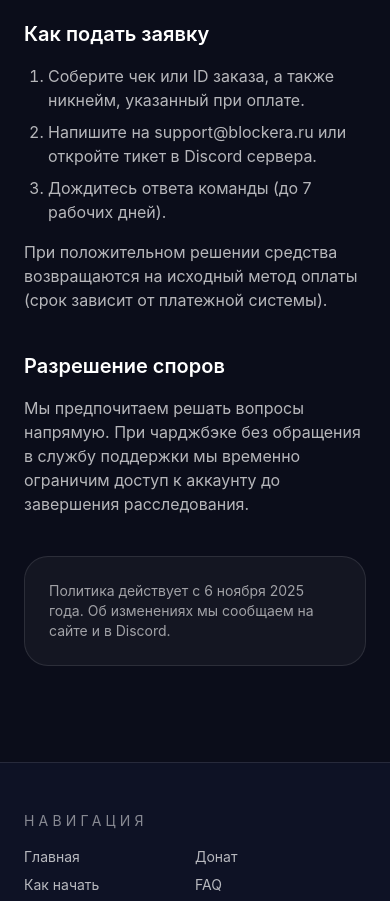
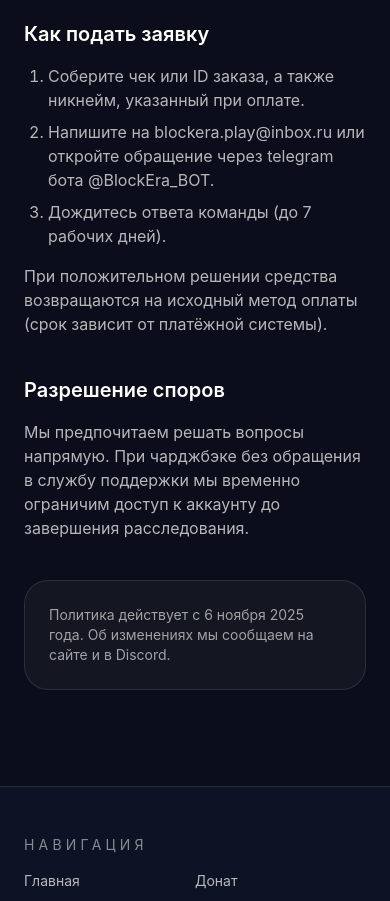
Before and after one commit to dw1rf/blockera-site, a Next.js app: page /legal/refund-policy in a window 390 px wide. Shown: the part 980-1881 px from the top of the page. Built offline with nearby package versions, Linux system fonts and the light colour scheme; no server answers.

Commit message:
main: (feat): Fix content & fix blur on small screen

```diff
--- a/src/app/donate/page.tsx
+++ b/src/app/donate/page.tsx
@@ -20,7 +20,7 @@ export default function DonatePage() {
         <div className="flex flex-col items-start gap-6 rounded-3xl border border-white/10 bg-white/[0.05] p-12 text-left shadow-card backdrop-blur">
           <span className="text-xs uppercase tracking-[0.4em] text-primary">blockera donate</span>
           <h1 className="text-balance text-4xl font-semibold uppercase tracking-[0.2em] text-white md:text-5xl">
-            Выбирай привилегии и поддержку сервера без Pay-to-Win
+            Выбирай привилегии и поддержи сервер.
           </h1>
           <p className="max-w-2xl text-base text-white/70 md:text-lg">
             Донат-магазин помогает оплачивать хостинг, запускать новые активности и поддерживать команду модераторов.
--- a/src/app/legal/privacy-policy/page.tsx
+++ b/src/app/legal/privacy-policy/page.tsx
@@ -1,48 +1,48 @@
 import type { Metadata } from "next";
 
 export const metadata: Metadata = {
-  title: "\u041F\u043E\u043B\u0438\u0442\u0438\u043A\u0430 \u043A\u043E\u043D\u0444\u0438\u0434\u0435\u043D\u0446\u0438\u0430\u043B\u044C\u043D\u043E\u0441\u0442\u0438 | Blockera",
+  title: "Политика конфиденциальности | Blockera",
   description:
-    "\u041A\u0430\u043A Blockera \u0441\u0431\u043E\u0440\u0430\u0435\u0442, \u0445\u0440\u0430\u043D\u0438\u0442 \u0438 \u0437\u0430\u0449\u0438\u0449\u0430\u0435\u0442 \u0434\u0430\u043D\u043D\u044B\u0435 \u0438\u0433\u0440\u043E\u043A\u043E\u0432 \u0438 \u043F\u043E\u043A\u0443\u043F\u0430\u0442\u0435\u043B\u0435\u0439."
+    "Как Blockera сборает, хранит и защищает данные игроков и покупателей."
 };
 
 const TEXT = {
-  badge: "\u042E\u0440\u0438\u0434\u0438\u0447\u0435\u0441\u043A\u0438\u0435 \u0434\u043E\u043A\u0443\u043C\u0435\u043D\u0442\u044B",
-  heading: "\u041F\u043E\u043B\u0438\u0442\u0438\u043A\u0430 \u043A\u043E\u043D\u0444\u0438\u0434\u0435\u043D\u0446\u0438\u0430\u043B\u044C\u043D\u043E\u0441\u0442\u0438",
+  badge: "Юридические документы",
+  heading: "Политика конфиденциальности",
   intro:
-    "\u041C\u044B \u0437\u0430\u0431\u043E\u0442\u0438\u043C\u0441\u044F \u043E \u043F\u0440\u043E\u0437\u0440\u0430\u0447\u043D\u043E\u0441\u0442\u0438. \u041D\u0438\u0436\u0435 \u043E\u043F\u0438\u0441\u0430\u043D\u043E, \u043A\u0430\u043A\u0438\u0435 \u0434\u0430\u043D\u043D\u044B\u0435 \u043C\u044B \u0441\u043E\u0431\u0438\u0440\u0430\u0435\u043C, \u043F\u043E\u0447\u0435\u043C\u0443 \u043E\u043D\u0438 \u043D\u0443\u0436\u043D\u044B \u0438 \u043A\u0430\u043A \u0432\u044B \u043C\u043E\u0436\u0435\u0442\u0435 \u0443\u043F\u0440\u0430\u0432\u043B\u044F\u0442\u044C \u0441\u043E\u0433\u043B\u0430\u0441\u0438\u0435\u043C.",
+    "Мы заботимся о прозрачности. Ниже описано, какие данные мы собираем, почему они нужны и как вы можете управлять согласием.",
   sections: [
     {
-      title: "\u041A\u0430\u043A\u0443\u044E \u0438\u043D\u0444\u043E\u0440\u043C\u0430\u0446\u0438\u044E \u043C\u044B \u0441\u043E\u0431\u0438\u0440\u0430\u0435\u043C",
+      title: "Какую информацию мы собираем",
       items: [
-        "\u041D\u0438\u043A\u043D\u0435\u0439\u043C, UUID \u0438 \u043B\u043E\u0433\u0438 \u0438\u0433\u0440\u044B \u0434\u043B\u044F \u043C\u043E\u0434\u0435\u0440\u0430\u0446\u0438\u0438.",
-        "\u041A\u043E\u043D\u0442\u0430\u043A\u0442\u044B, \u0443\u043A\u0430\u0437\u0430\u043D\u043D\u044B\u0435 \u043F\u0440\u0438 \u043E\u0431\u0440\u0430\u0449\u0435\u043D\u0438\u0438 \u0432 \u043F\u043E\u0434\u0434\u0435\u0440\u0436\u043A\u0443.",
-        "\u0414\u0430\u043D\u043D\u044B\u0435 \u043E \u0442\u0440\u0430\u043D\u0437\u0430\u043A\u0446\u0438\u044F\u0445 (ID \u0437\u0430\u043A\u0430\u0437\u0430, \u043F\u043B\u0430\u0442\u0451\u0436\u043D\u044B\u0439 \u043E\u043F\u0435\u0440\u0430\u0442\u043E\u0440, \u0432\u0440\u0435\u043C\u044F)."
+        "Никнейм, UUID и логи игры для модерации.",
+        "Контакты, указанные при обращении в поддержку.",
+        "Данные о транзакциях (ID заказа, платёжный оператор, время)."
       ]
     },
     {
-      title: "\u0417\u0430\u0447\u0435\u043C \u043D\u0435\u043E\u0431\u0445\u043E\u0434\u0438\u043C\u044B \u044D\u0442\u0438 \u0434\u0430\u043D\u043D\u044B\u0435",
+      title: "Зачем необходимы эти данные",
       body:
-        "\u0414\u0430\u043D\u043D\u044B\u0435 \u043D\u0443\u0436\u043D\u044B \u0434\u043B\u044F \u0432\u044B\u0434\u0430\u0447\u0438 \u043F\u043E\u043A\u0443\u043F\u043E\u043A, \u0431\u043E\u0440\u044C\u0431\u044B \u0441 \u043C\u043E\u0448\u0435\u043D\u043D\u0438\u0447\u0435\u0441\u0442\u0432\u043E\u043C \u0438 \u043F\u043E\u0434\u0434\u0435\u0440\u0436\u0451\u043D\u043D\u043E\u0433\u043E \u0441\u0435\u0440\u0432\u0438\u0441\u0430. \u0410\u0433\u0440\u0435\u0433\u0438\u0440\u043E\u0432\u0430\u043D\u043D\u0430\u044F \u0430\u043D\u0430\u043B\u0438\u0442\u0438\u043A\u0430 \u043F\u043E\u043C\u043E\u0433\u0430\u0435\u0442 \u043F\u043B\u0430\u043D\u0438\u0440\u043E\u0432\u0430\u0442\u044C \u0438\u0432\u0435\u043D\u0442\u044B \u0431\u0435\u0437 \u0438\u0441\u043F\u043E\u043B\u044C\u0437\u043E\u0432\u0430\u043D\u0438\u044F \u043F\u0440\u043E\u0444\u0438\u043B\u0435\u0439 \u0434\u043B\u044F \u0440\u0435\u043A\u043B\u0430\u043C\u044B."
+        "Данные нужны для выдачи покупок, борьбы с мошенничеством и поддержённого сервиса. Агрегированная аналитика помогает планировать ивенты без использования профилей для рекламы."
     },
     {
-      title: "\u0421\u0440\u043E\u043A\u0438 \u0445\u0440\u0430\u043D\u0435\u043D\u0438\u044F",
+      title: "Сроки хранения",
       body:
-        "\u0417\u0430\u043F\u0438\u0441\u0438 \u043E \u043F\u043E\u043A\u0443\u043F\u043A\u0430\u0445 \u0445\u0440\u0430\u043D\u044F\u0442\u0441\u044F \u0434\u043E 24 \u043C\u0435\u0441\u044F\u0446\u0435\u0432, \u0430 \u0442\u0438\u043A\u0435\u0442\u044B \u043F\u043E\u0434\u0434\u0435\u0440\u0436\u043A\u0438 \u2014 \u0434\u043E 12 \u043C\u0435\u0441\u044F\u0446\u0435\u0432. \u041C\u044B \u043C\u043E\u0436\u0435\u043C \u0443\u0441\u0442\u0440\u0430\u043D\u0438\u0442\u044C \u0434\u0430\u043D\u043D\u044B\u0435 \u0440\u0430\u043D\u044C\u0448\u0435, \u0435\u0441\u043B\u0438 \u043D\u0435\u0442 \u044E\u0440\u0438\u0434\u0438\u0447\u0435\u0441\u043A\u0438\u0445 \u043E\u0431\u044F\u0437\u0430\u043D\u043D\u043E\u0441\u0442\u0435\u0439 \u0438\u043B\u0438 \u0441\u043F\u043E\u0440\u043E\u0432."
+        "Записи о покупках хранятся до 24 месяцев, а тикеты поддержки — до 12 месяцев. Мы можем устранить данные раньше, если нет юридических обязанностей или споров."
     },
     {
-      title: "\u041F\u0435\u0440\u0435\u0434\u0430\u0447\u0430 \u0434\u0430\u043D\u043D\u044B\u0445",
+      title: "Передача данных",
       body:
-        "\u041C\u044B \u043D\u0435 \u043F\u0440\u043E\u0434\u0430\u0451\u043C \u043B\u0438\u0447\u043D\u044B\u0435 \u0434\u0430\u043D\u043D\u044B\u0435. \u041F\u0435\u0440\u0435\u0434\u0430\u0447\u0430 \u0441\u0432\u0435\u0434\u0435\u043D\u0438\u0439 \u0432\u043E\u0437\u043C\u043E\u0436\u043D\u0430 \u0442\u043E\u043B\u044C\u043A\u043E \u043F\u043B\u0430\u0442\u0451\u0436\u043D\u044B\u043C \u043F\u0430\u0440\u0442\u043D\u0451\u0440\u0430\u043C, \u0430\u043D\u0442\u0438\u0447\u0438\u0442\u0443 \u0438\u043B\u0438 \u043E\u0440\u0433\u0430\u043D\u0430\u043C \u0432\u043B\u0430\u0441\u0442\u0438 \u043F\u043E \u0437\u0430\u043A\u043E\u043D\u0443.",
+        "Мы не продаём личные данные. Передача сведений возможна только платёжным партнёрам, античиту или органам власти по закону."
     },
     {
-      title: "\u0412\u0430\u0448\u0438 \u043F\u0440\u0430\u0432\u0430",
+      title: "Ваши права",
       body:
-        "\u0412\u044B \u043C\u043E\u0436\u0435\u0442\u0435 \u0437\u0430\u043F\u0440\u043E\u0441\u0438\u0442\u044C \u043A\u043E\u043F\u0438\u044E \u0434\u0430\u043D\u043D\u044B\u0445, \u0438\u0445 \u0438\u0441\u043F\u0440\u0430\u0432\u043B\u0435\u043D\u0438\u0435 \u0438\u043B\u0438 \u0443\u0434\u0430\u043B\u0435\u043D\u0438\u0435, \u043D\u0430\u043F\u0438\u0441\u0430\u0432 \u043D\u0430 support@blockera.ru. \u041C\u044B \u043E\u0442\u0432\u0435\u0447\u0430\u0435\u043C \u0432 \u0442\u0435\u0447\u0435\u043D\u0438\u0435 30 \u0434\u043D\u0435\u0439."
+        "Вы можете запросить копию данных, их исправление или удаление, написав на blockera.play@inbox.ru. Мы отвечаем в течение 7 дней."
     }
   ],
   footer:
-    "\u0414\u043E\u043A\u0443\u043C\u0435\u043D\u0442 \u0434\u0435\u0439\u0441\u0442\u0432\u0443\u0435\u0442 \u0441 6 \u043D\u043E\u044F\u0431\u0440\u044F 2025 \u0433\u043E\u0434\u0430. \u041C\u044B \u043E\u0431\u044A\u044F\u0432\u0438\u043C \u043E\u0431 \u043E\u0431\u043D\u043E\u0432\u043B\u0435\u043D\u0438\u044F\u0445 \u043D\u0430 \u0441\u0430\u0439\u0442\u0435 \u0438 \u0432 Discord."
+    "Документ действует с 6 ноября 2025 года. Мы объявим об обновлениях на сайте и в Discord."
 };
 
 type Section = (typeof TEXT.sections)[number];
@@ -59,8 +59,12 @@ export default function PrivacyPolicyPage() {
   return (
     <div className="relative mx-auto max-w-4xl px-6 py-24">
       <div className="space-y-6">
-        <span className="text-xs uppercase tracking-[0.4em] text-primary">{TEXT.badge}</span>
-        <h1 className="text-3xl font-semibold uppercase tracking-[0.2em] text-white md:text-4xl">{TEXT.heading}</h1>
+        <span className="text-xs uppercase tracking-[0.4em] text-primary">
+          {TEXT.badge}
+        </span>
+        <h1 className="text-3xl font-semibold uppercase tracking-[0.2em] text-white md:text-4xl">
+          {TEXT.heading}
+        </h1>
         <p className="text-base text-white/70">{TEXT.intro}</p>
       </div>
 
--- a/src/app/legal/refund-policy/page.tsx
+++ b/src/app/legal/refund-policy/page.tsx
@@ -1,57 +1,65 @@
 import type { Metadata } from "next";
 
 export const metadata: Metadata = {
-  title: "\u041F\u043E\u043B\u0438\u0442\u0438\u043A\u0430 \u0432\u043E\u0437\u0432\u0440\u0430\u0442\u0430 | Blockera",
+  title: "Политика возврата | Blockera",
   description:
-    "\u041F\u043E\u044F\u0441\u043D\u0435\u043D\u0438\u0435 \u0443\u0441\u043B\u043E\u0432\u0438\u0439 \u0432\u043E\u0437\u0432\u0440\u0430\u0442\u0430 \u0441\u0440\u0435\u0434\u0441\u0442\u0432 \u0437\u0430 \u043F\u043E\u043A\u0443\u043F\u043A\u0438 \u043D\u0430 \u0441\u0430\u0439\u0442\u0435 Blockera."
+    "Пояснение условий возврата средств за покупки на сайте Blockera."
 };
 
 const TEXT = {
-  badge: "\u042E\u0440\u0438\u0434\u0438\u0447\u0435\u0441\u043A\u0438\u0435 \u0434\u043E\u043A\u0443\u043C\u0435\u043D\u0442\u044B",
-  heading: "\u041F\u043E\u043B\u0438\u0442\u0438\u043A\u0430 \u0432\u043E\u0437\u0432\u0440\u0430\u0442\u0430",
+  badge: "Юридические документы",
+  heading: "Политика возврата",
   intro:
-    "\u0421\u0442\u0440\u0430\u043D\u0438\u0446\u0430 \u043E\u043F\u0438\u0441\u044B\u0432\u0430\u0435\u0442 \u043F\u043E\u0440\u044F\u0434\u043E\u043A \u0440\u0430\u0441\u0441\u043C\u043E\u0442\u0440\u0435\u043D\u0438\u044F \u0437\u0430\u044F\u0432\u043E\u043A \u043D\u0430 \u0432\u043E\u0437\u0432\u0440\u0430\u0442 \u0441\u0440\u0435\u0434\u0441\u0442\u0432 \u0437\u0430 \u0446\u0438\u0444\u0440\u043E\u0432\u044B\u0435 \u0442\u043E\u0432\u0430\u0440\u044B Blockera. \u041F\u0440\u0430\u0432\u0438\u043B\u0430 \u043F\u0440\u0438\u043C\u0435\u043D\u0438\u043C\u044B \u043A\u043E \u0432\u0441\u0435\u043C \u043F\u0440\u0438\u0432\u0438\u043B\u0435\u0433\u0438\u044F\u043C, \u0431\u0443\u0441\u0442\u0435\u0440\u0430\u043C, \u043A\u0435\u0439\u0441\u0430\u043C \u0438 \u043A\u043E\u0441\u043C\u0435\u0442\u0438\u043A\u0435.",
-  eligibilityTitle: "\u0421\u0440\u043E\u043A\u0438 \u043F\u043E\u0434\u0430\u0447\u0438 \u0437\u0430\u044F\u0432\u043A\u0438",
+    "Страница описывает порядок рассмотрения заявок на возврат средств за цифровые товары Blockera. Правила применимы ко всем привилегиям, бустерам, кейсам и косметике.",
+  eligibilityTitle: "Сроки подачи заявки",
   eligibilityBody:
-    "\u0417\u0430\u044F\u0432\u043A\u0430 \u0434\u043E\u043B\u0436\u043D\u0430 \u0431\u044B\u0442\u044C \u043F\u043E\u0434\u0430\u043D\u0430 \u043D\u0435 \u043F\u043E\u0437\u0434\u043D\u0435\u0435 14 \u043A\u0430\u043B\u0435\u043D\u0434\u0430\u0440\u043D\u044B\u0445 \u0434\u043D\u0435\u0439 \u0441 \u043C\u043E\u043C\u0435\u043D\u0442\u0430 \u043F\u043E\u043A\u0443\u043F\u043A\u0438. \u041E\u0431\u0440\u0430\u0442\u0438\u0442\u044C\u0441\u044F \u043C\u043E\u0436\u0435\u0442 \u0442\u043E\u043B\u044C\u043A\u043E \u0432\u043B\u0430\u0434\u0435\u043B\u0435\u0446 \u043F\u043B\u0430\u0442\u0435\u0436\u0430.",
-  deniedTitle: "\u0412\u043E\u0437\u0432\u0440\u0430\u0442 \u043D\u0435 \u043E\u0444\u043E\u0440\u043C\u043B\u044F\u0435\u0442\u0441\u044F, \u0435\u0441\u043B\u0438",
+    "Заявка должна быть подана не позднее 14 календарных дней с момента покупки. Обратиться может только владелец платежа.",
+  deniedTitle: "Возврат не оформляется, если",
   deniedList: [
-    "\u0423\u0441\u043B\u0443\u0433\u0430 \u0443\u0436\u0435 \u043F\u043E\u043B\u0443\u0447\u0435\u043D\u0430 \u0438 \u0438\u0441\u043F\u043E\u043B\u044C\u0437\u043E\u0432\u0430\u043D\u0430 (\u043D\u0430\u043F\u0440\u0438\u043C\u0435\u0440, \u043E\u0442\u043A\u0440\u044B\u0442 \u043A\u0435\u0439\u0441 \u0438\u043B\u0438 \u0430\u043A\u0442\u0438\u0432\u0438\u0440\u043E\u0432\u0430\u043D \u0431\u0443\u0441\u0442\u0435\u0440).",
-    "\u0410\u043A\u043A\u0430\u0443\u043D\u0442 \u0431\u044B\u043B \u0437\u0430\u0431\u043B\u043E\u043A\u0438\u0440\u043E\u0432\u0430\u043D \u0437\u0430 \u043D\u0430\u0440\u0443\u0448\u0435\u043D\u0438\u0435 \u043F\u0440\u0430\u0432\u0438\u043B \u0438\u043B\u0438 \u0443\u043C\u044B\u0448\u043B\u0435\u043D\u043D\u043E\u0433\u043E \u0432\u0440\u0435\u0434\u0430.",
-    "\u0411\u044B\u043B\u0430 \u043E\u0442\u043A\u0440\u044B\u0442\u0430 \u0447\u0430\u0440\u0434\u0436\u0431\u044D\u043A-\u043F\u0440\u0435\u0442\u0435\u043D\u0437\u0438\u044F \u0431\u0435\u0437 \u043F\u0440\u0435\u0434\u0432\u0430\u0440\u0438\u0442\u0435\u043B\u044C\u043D\u043E\u0433\u043E \u043E\u0431\u0440\u0430\u0449\u0435\u043D\u0438\u044F \u0432 Blockera."
+    "Услуга уже получена и использована (например, открыт кейс или активирован бустер).",
+    "Аккаунт был заблокирован за нарушение правил или умышленного вреда.",
+    "Была открыта чарджбэк-претензия без предварительного обращения в Blockera."
   ],
-  stepsTitle: "\u041A\u0430\u043A \u043F\u043E\u0434\u0430\u0442\u044C \u0437\u0430\u044F\u0432\u043A\u0443",
+  stepsTitle: "Как подать заявку",
   stepsList: [
-    "\u0421\u043E\u0431\u0435\u0440\u0438\u0442\u0435 \u0447\u0435\u043A \u0438\u043B\u0438 ID \u0437\u0430\u043A\u0430\u0437\u0430, \u0430 \u0442\u0430\u043A\u0436\u0435 \u043D\u0438\u043A\u043D\u0435\u0439\u043C, \u0443\u043A\u0430\u0437\u0430\u043D\u043D\u044B\u0439 \u043F\u0440\u0438 \u043E\u043F\u043B\u0430\u0442\u0435.",
-    "\u041D\u0430\u043F\u0438\u0448\u0438\u0442\u0435 \u043D\u0430 support@blockera.ru \u0438\u043B\u0438 \u043E\u0442\u043A\u0440\u043E\u0439\u0442\u0435 \u0442\u0438\u043A\u0435\u0442 \u0432 Discord \u0441\u0435\u0440\u0432\u0435\u0440\u0430.",
-    "\u0414\u043E\u0436\u0434\u0438\u0442\u0435\u0441\u044C \u043E\u0442\u0432\u0435\u0442\u0430 \u043A\u043E\u043C\u0430\u043D\u0434\u044B (\u0434\u043E 7 \u0440\u0430\u0431\u043E\u0447\u0438\u0445 \u0434\u043D\u0435\u0439)."
+    "Соберите чек или ID заказа, а также никнейм, указанный при оплате.",
+    "Напишите на blockera.play@inbox.ru или откройте обращение через telegram бота @BlockEra_BOT.",
+    "Дождитесь ответа команды (до 7 рабочих дней)."
   ],
   stepsBody:
-    "\u041F\u0440\u0438 \u043F\u043E\u043B\u043E\u0436\u0438\u0442\u0435\u043B\u044C\u043D\u043E\u043C \u0440\u0435\u0448\u0435\u043D\u0438\u0438 \u0441\u0440\u0435\u0434\u0441\u0442\u0432\u0430 \u0432\u043E\u0437\u0432\u0440\u0430\u0449\u0430\u044E\u0442\u0441\u044F \u043D\u0430 \u0438\u0441\u0445\u043E\u0434\u043D\u044B\u0439 \u043C\u0435\u0442\u043E\u0434 \u043E\u043F\u043B\u0430\u0442\u044B (\u0441\u0440\u043E\u043A \u0437\u0430\u0432\u0438\u0441\u0438\u0442 \u043E\u0442 \u043F\u043B\u0430\u0442\u0435\u0436\u043D\u043E\u0439 \u0441\u0438\u0441\u0442\u0435\u043C\u044B).",
-  disputesTitle: "\u0420\u0430\u0437\u0440\u0435\u0448\u0435\u043D\u0438\u0435 \u0441\u043F\u043E\u0440\u043E\u0432",
+    "При положительном решении средства возвращаются на исходный метод оплаты (срок зависит от платёжной системы).",
+  disputesTitle: "Разрешение споров",
   disputesBody:
-    "\u041C\u044B \u043F\u0440\u0435\u0434\u043F\u043E\u0447\u0438\u0442\u0430\u0435\u043C \u0440\u0435\u0448\u0430\u0442\u044C \u0432\u043E\u043F\u0440\u043E\u0441\u044B \u043D\u0430\u043F\u0440\u044F\u043C\u0443\u044E. \u041F\u0440\u0438 \u0447\u0430\u0440\u0434\u0436\u0431\u044D\u043A\u0435 \u0431\u0435\u0437 \u043E\u0431\u0440\u0430\u0449\u0435\u043D\u0438\u044F \u0432 \u0441\u043B\u0443\u0436\u0431\u0443 \u043F\u043E\u0434\u0434\u0435\u0440\u0436\u043A\u0438 \u043C\u044B \u0432\u0440\u0435\u043C\u0435\u043D\u043D\u043E \u043E\u0433\u0440\u0430\u043D\u0438\u0447\u0438\u043C \u0434\u043E\u0441\u0442\u0443\u043F \u043A \u0430\u043A\u043A\u0430\u0443\u043D\u0442\u0443 \u0434\u043E \u0437\u0430\u0432\u0435\u0440\u0448\u0435\u043D\u0438\u044F \u0440\u0430\u0441\u0441\u043B\u0435\u0434\u043E\u0432\u0430\u043D\u0438\u044F.",
+    "Мы предпочитаем решать вопросы напрямую. При чарджбэке без обращения в службу поддержки мы временно ограничим доступ к аккаунту до завершения расследования.",
   footer:
-    "\u041F\u043E\u043B\u0438\u0442\u0438\u043A\u0430 \u0434\u0435\u0439\u0441\u0442\u0432\u0443\u0435\u0442 \u0441 6 \u043D\u043E\u044F\u0431\u0440\u044F 2025 \u0433\u043E\u0434\u0430. \u041E\u0431 \u0438\u0437\u043C\u0435\u043D\u0435\u043D\u0438\u044F\u0445 \u043C\u044B \u0441\u043E\u043E\u0431\u0449\u0430\u0435\u043C \u043D\u0430 \u0441\u0430\u0439\u0442\u0435 \u0438 \u0432 Discord."
+    "Политика действует с 6 ноября 2025 года. Об изменениях мы сообщаем на сайте и в Discord."
 };
 
 export default function RefundPolicyPage() {
   return (
     <div className="relative mx-auto max-w-4xl px-6 py-24">
       <div className="space-y-6">
-        <span className="text-xs uppercase tracking-[0.4em] text-primary">{TEXT.badge}</span>
-        <h1 className="text-3xl font-semibold uppercase tracking-[0.2em] text-white md:text-4xl">{TEXT.heading}</h1>
+        <span className="text-xs uppercase tracking-[0.4em] text-primary">
+          {TEXT.badge}
+        </span>
+        <h1 className="text-3xl font-semibold uppercase tracking-[0.2em] text-white md:text-4xl">
+          {TEXT.heading}
+        </h1>
         <p className="text-base text-white/70">{TEXT.intro}</p>
       </div>
 
       <div className="mt-12 space-y-10 text-white/70">
         <section className="space-y-4">
-          <h2 className="text-xl font-semibold text-white">{TEXT.eligibilityTitle}</h2>
+          <h2 className="text-xl font-semibold text-white">
+            {TEXT.eligibilityTitle}
+          </h2>
           <p>{TEXT.eligibilityBody}</p>
         </section>
 
         <section className="space-y-4">
-          <h2 className="text-xl font-semibold text-white">{TEXT.deniedTitle}</h2>
+          <h2 className="text-xl font-semibold text-white">
+            {TEXT.deniedTitle}
+          </h2>
           <ul className="list-disc space-y-2 pl-6">
             {TEXT.deniedList.map((item) => (
               <li key={item}>{item}</li>
@@ -60,7 +68,9 @@ export default function RefundPolicyPage() {
         </section>
 
         <section className="space-y-4">
-          <h2 className="text-xl font-semibold text-white">{TEXT.stepsTitle}</h2>
+          <h2 className="text-xl font-semibold text-white">
+            {TEXT.stepsTitle}
+          </h2>
           <ol className="list-decimal space-y-2 pl-6">
             {TEXT.stepsList.map((item) => (
               <li key={item}>{item}</li>
@@ -70,7 +80,9 @@ export default function RefundPolicyPage() {
         </section>
 
         <section className="space-y-4">
-          <h2 className="text-xl font-semibold text-white">{TEXT.disputesTitle}</h2>
+          <h2 className="text-xl font-semibold text-white">
+            {TEXT.disputesTitle}
+          </h2>
           <p>{TEXT.disputesBody}</p>
         </section>
 
--- a/src/components/layout/header.tsx
+++ b/src/components/layout/header.tsx
@@ -151,11 +151,11 @@ export function Header() {
 
       <div
         className={cn(
-          "md:hidden",
-          open ? "pointer-events-auto opacity-100" : "pointer-events-none opacity-0"
+          "md:hidden absolute inset-x-0 top-full transition-opacity duration-200",
+          open ? "pointer-events-auto opacity-100" : "pointer-events-none invisible opacity-0"
         )}
       >
-        <div className="space-y-6 border-t border-white/10 bg-midnight/95 px-6 pb-10 pt-6">
+        <div className="mx-auto max-w-6xl space-y-6 border-t border-white/10 bg-midnight/95 px-6 pb-10 pt-6 shadow-xl">
           <nav className="flex flex-col gap-4">{renderNavList("mobile")}</nav>
           <div className="flex flex-col gap-3">
             <a
--- a/src/components/sections/faq-section.tsx
+++ b/src/components/sections/faq-section.tsx
@@ -2,17 +2,17 @@ const faqs = [
   {
     question: "Какие способы оплаты доступны?",
     answer:
-      "Используем платёжный сервис EasyDonate: банковские карты, кошельки и мобильная связь. Платёж проходит за несколько минут."
+      "Используем платёжный сервис EasyDonate: Visa, MasterCard, Мир, СБП."
   },
   {
     question: "Можно ли играть без доната?",
     answer:
-      "Конечно. Донат ускоряет прогресс, но все возможности доступны и без него. Мы против Pay‑to‑Win и следим за балансом."
+      "Конечно. Донат ускоряет прогресс, но все возможности доступны и без него."
   },
   {
     question: "Где получить поддержку?",
     answer:
-      "Пишите в Discord в канал #support или на почту support@blockera.ru. Отвечаем в течение 24 часов."
+      "Вы можете создать обращение в telegram через бота поддержки @BlockEra_BOT или написать на почту blockera.play@inbox.ru."
   },
   {
     question: "Какую версию Minecraft поддерживаем?",
--- a/src/components/sections/hero-section.tsx
+++ b/src/components/sections/hero-section.tsx
@@ -8,7 +8,7 @@ import { cn } from "@/lib/utils";
 
 const HERO_TEXT = {
   badge: "Поддержи Minecraft‑сервер",
-  heading: "Blockera — пространство честной игры без Pay‑to‑Win",
+  heading: "Blockera — пространство честной игры",
   description:
     "Мы создаём уютный сервер с экономикой, ивентами и активным сообществом. Поддержка донатом помогает оплачивать хостинг и запускать новые активности.",
   donateLink: "Выбрать привилегию",
@@ -23,7 +23,7 @@ const HERO_TEXT = {
   quickFacts: [
     "Актуальные режимы Survival и Creative.",
     "Регулярные ивенты и ручная модерация.",
-    "Прозрачный донат без Pay‑to‑Win."
+    "Прозрачный донат."
   ]
 } as const;
 
--- a/src/components/sections/how-to-start-section.tsx
+++ b/src/components/sections/how-to-start-section.tsx
@@ -3,7 +3,7 @@ const steps = [
     number: "01",
     title: "Установите Minecraft 1.20.4",
     description:
-      "Используйте официальный лаунчер, Modrinth или TLauncher, выберите версию от 1.20.4 и убедитесь, что игра запускается."
+      "Используйте официальный лаунчер, Astralrinth или Modrinth, выберите версию от 1.20.4 и убедитесь, что игра запускается."
   },
   {
     number: "02",
```
Also changed, not shown: src/app/api/products/route.ts (+14 -2 lines), 1 other file (tests, documents, lock files or other folders).
